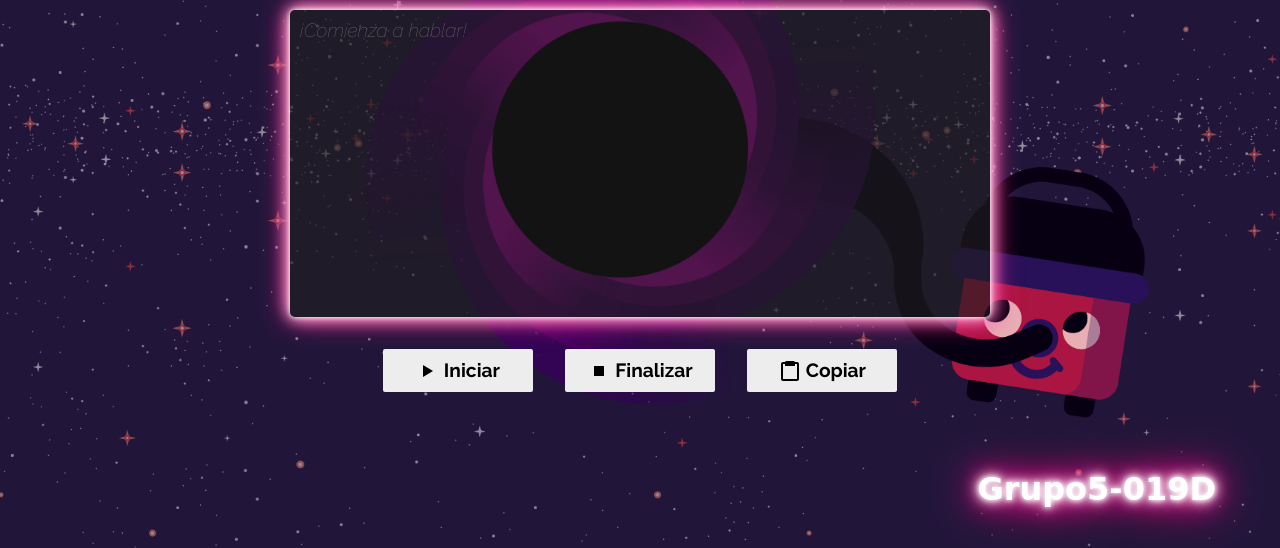
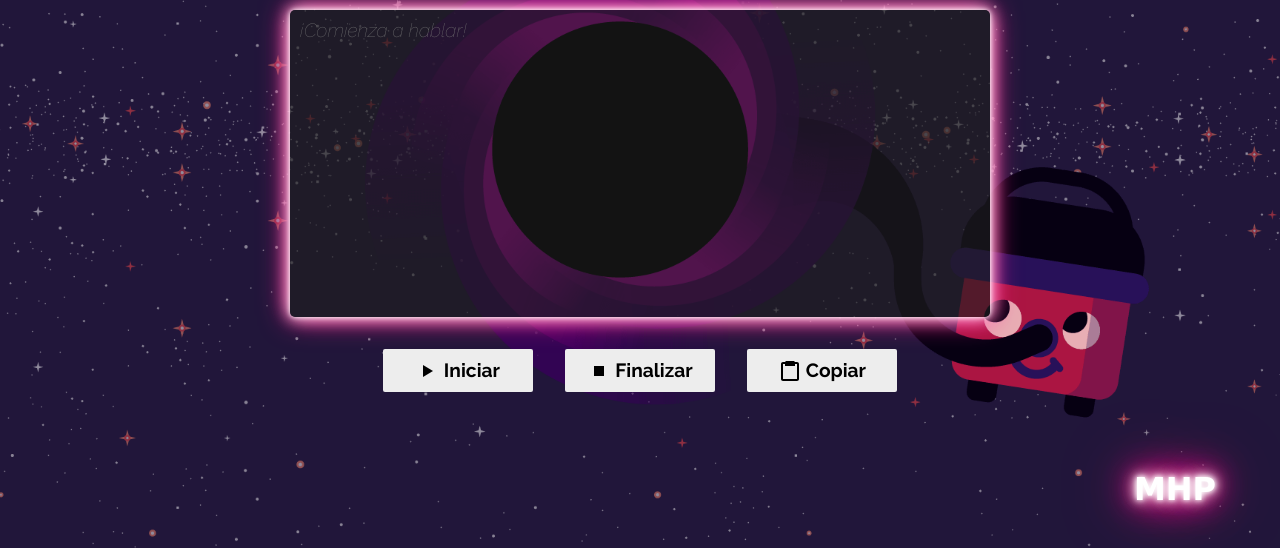
Before and after one commit to MHP24/Speech-to-text, a plain HTML site: page index.html in a window 1280 px wide. Shown: the part 252-800 px from the top of the page. Drawn offline with Linux system fonts and the light colour scheme; a web font is replaced by a local one.

Commit message:
Update index.html

```diff
--- a/index.html
+++ b/index.html
@@ -17,7 +17,7 @@
             <button class="btn" id="stop-recording"><img src="./img/icons/stop.svg"/>Finalizar</button>
             <button class="btn" id="copy"><img src="./img/icons/clipboard.svg"/>Copiar</button>
         </div>
-        <h1 id="group">Grupo5-019D</h1>
+        <h1 id="group">MHP</h1>
     </div>
 
     <script src="./script.js"></script>
```
